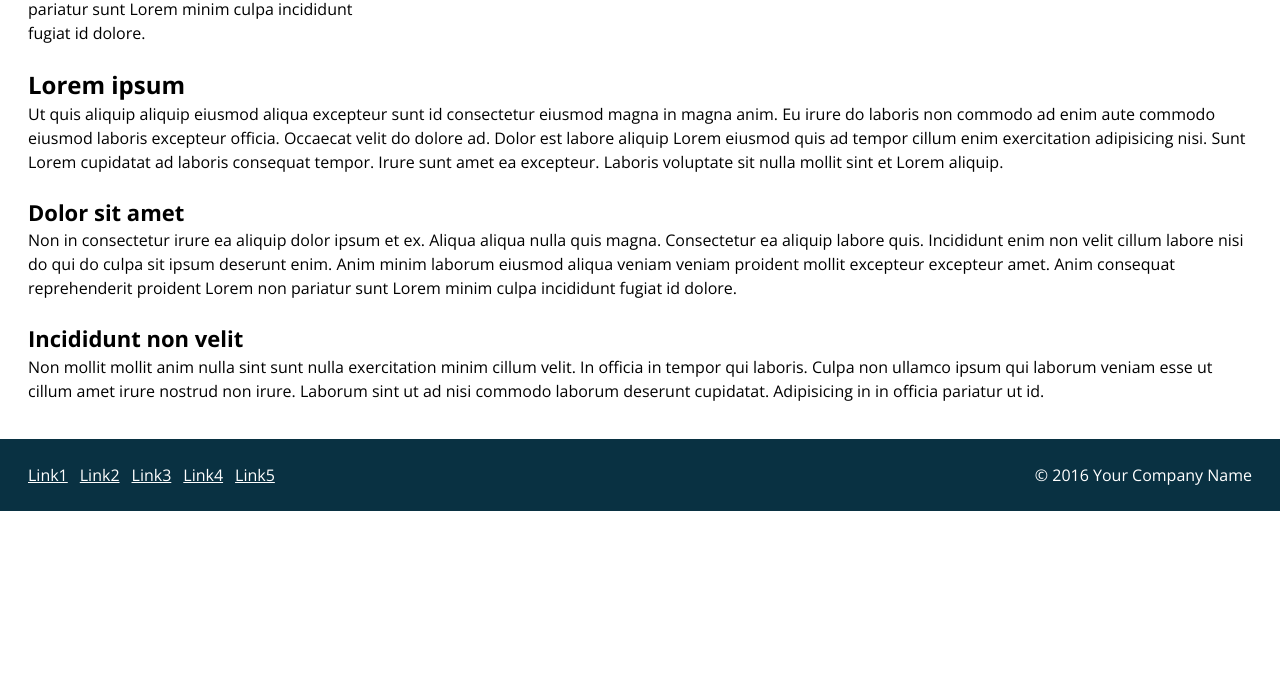
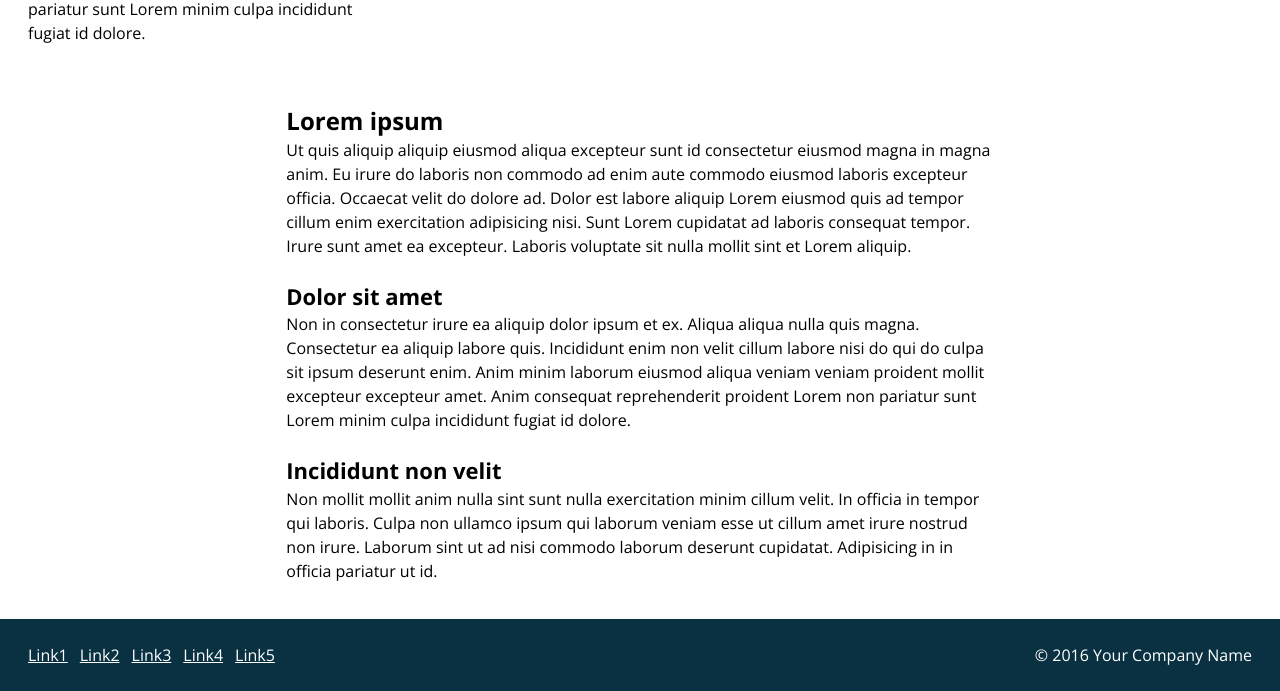
Before and after one commit to CastleCSS/castlecss-boilerplate, a website: page about.html in a window 1280 px wide. Shown: the part 933-1624 px from the top of the page. Before the commit the page ends 1444 px from the top, so only its background shows below. Drawn offline with nearby package versions, Linux system fonts and the light colour scheme.

Commit message:
Styling about page

```diff
--- a/about.html
+++ b/about.html
@@ -68,7 +68,7 @@
 						Lorem eiusmod quis ad tempor cillum enim exercitation adipisicing nisi. Sunt Lorem cupidatat ad laboris consequat tempor.
 						Irure sunt amet ea excepteur. Laboris voluptate sit nulla mollit sint et Lorem aliquip.
 					</p>
-					<div class="g">
+					<div class="g mb-3x">
 						<div class="b0_12 b3_12">
 							<h4>Dolor sit amet</h3>
 							<p>
@@ -95,8 +95,8 @@
 					</div>
 				</div>
 			</div>
-			<div class="g">
-				<div class="b0_12">
+			<div class="g jc-center">
+				<div class="b0_12 b3_14">
 					<h3>Lorem ipsum</h2>
 						<p>
 							Ut quis aliquip aliquip eiusmod aliqua excepteur sunt id consectetur eiusmod magna in magna anim. Eu irure do laboris non
```
